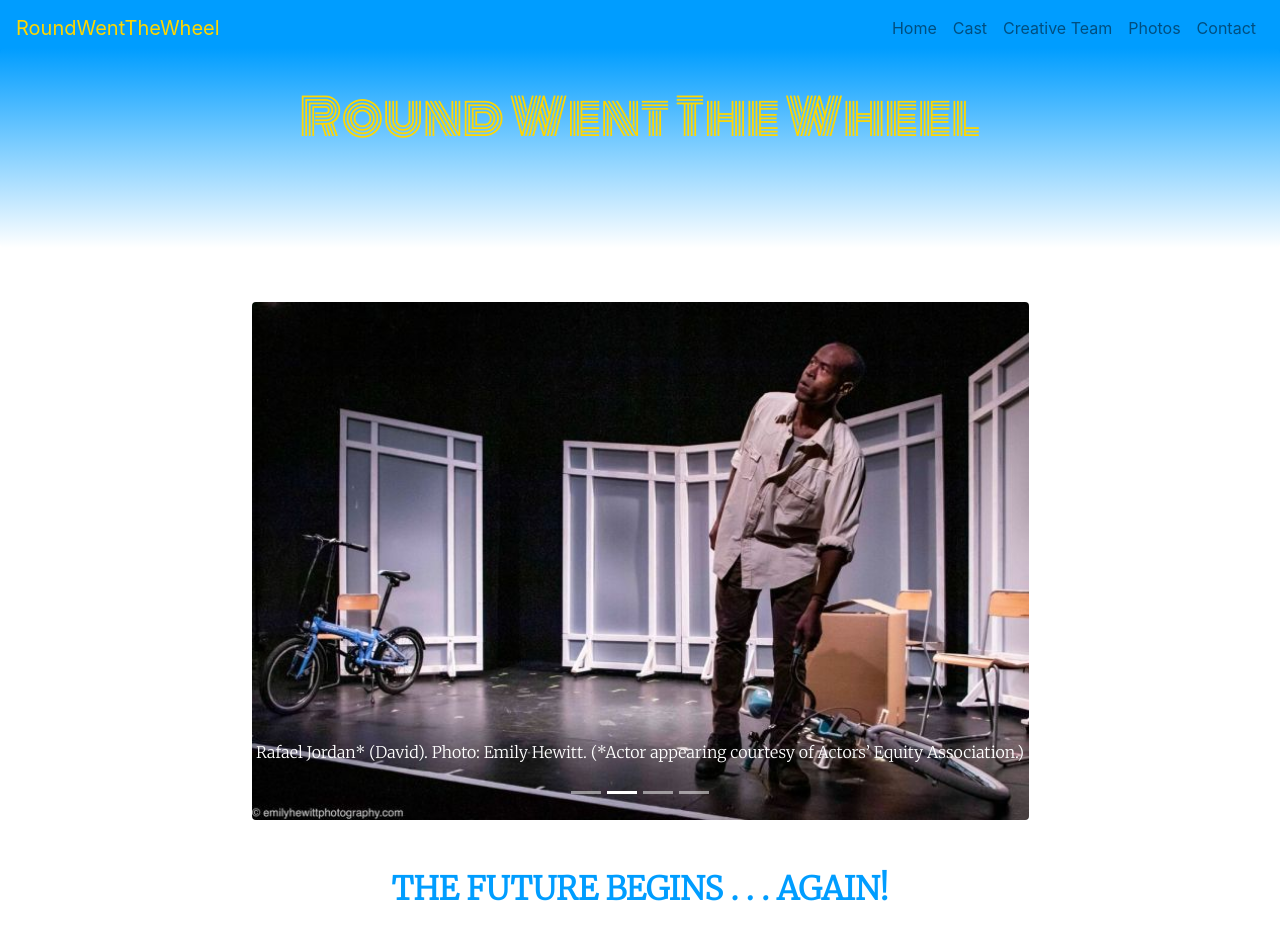
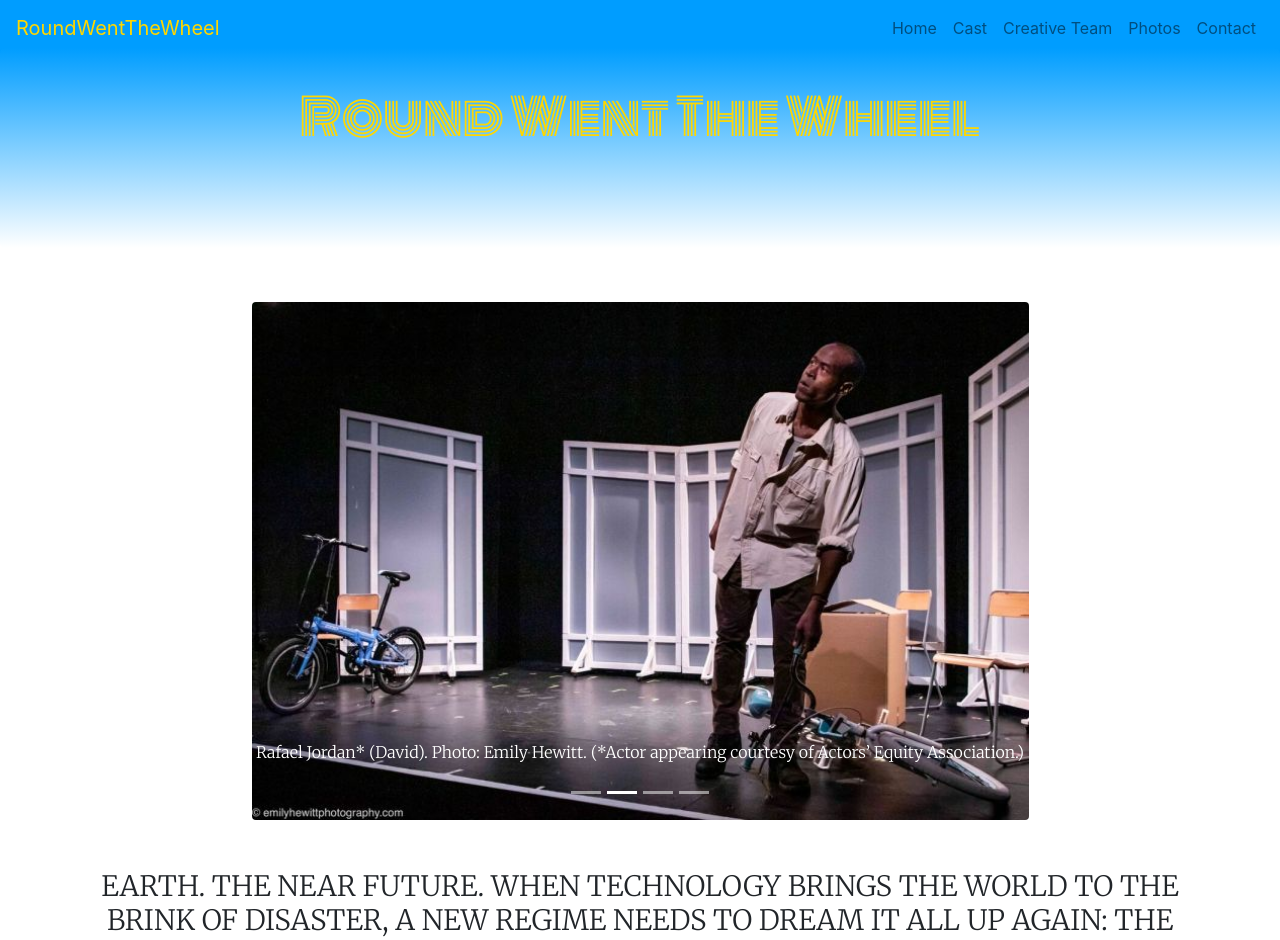
Before and after one commit to kppalmo/roundwentthewheel, a React (Create React App) app: page / in a window 1280 px wide. Shown: the top 940 px of the page. Built offline with nearby package versions, Linux system fonts and the light colour scheme.

Commit message:
testPsuh

```diff
--- a/src/comp/Home.js
+++ b/src/comp/Home.js
@@ -39,7 +39,6 @@ const Styles = styled.div`
 export const Home = ()  => (
         <Styles>
         <h2 class="f1C">
-            THE FUTURE BEGINS . . . AGAIN!
         </h2>
         <h3 class="f1">
             EARTH. THE NEAR FUTURE.
```
